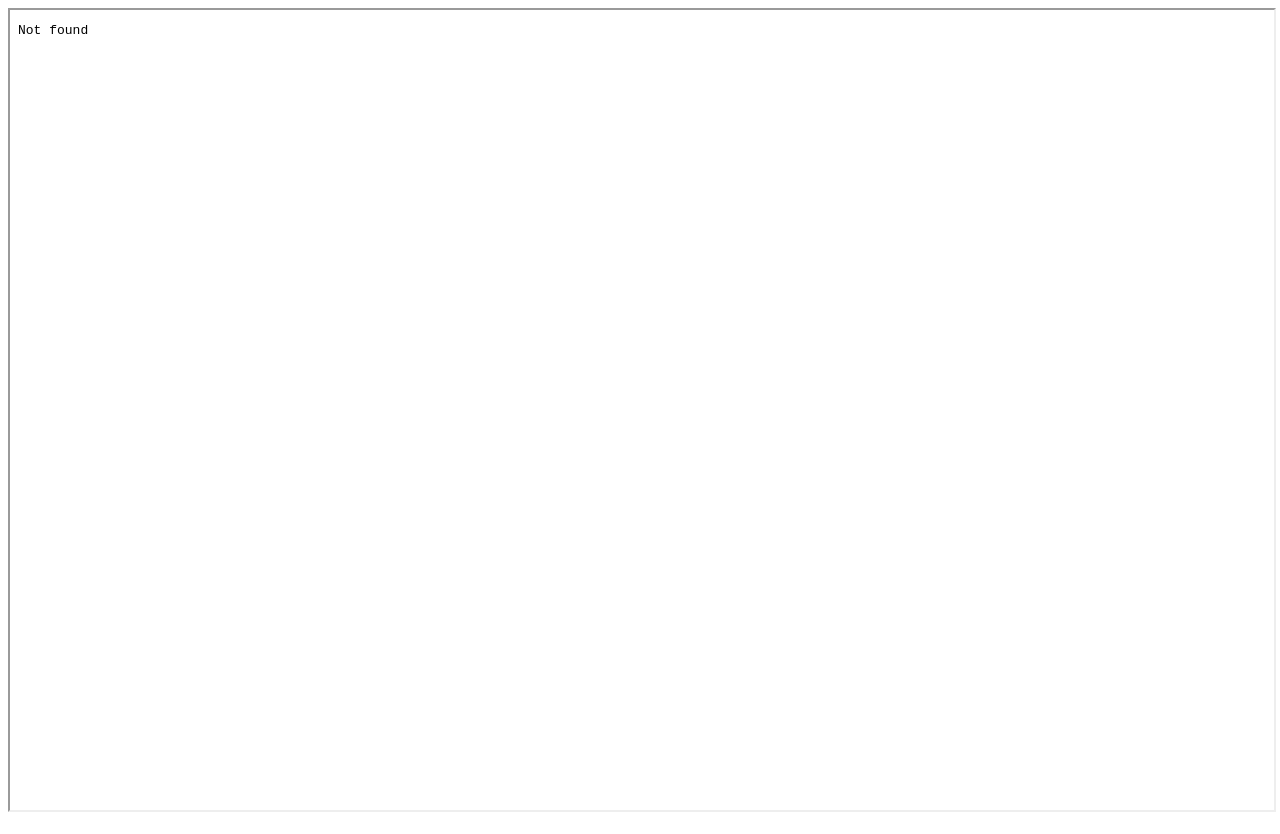
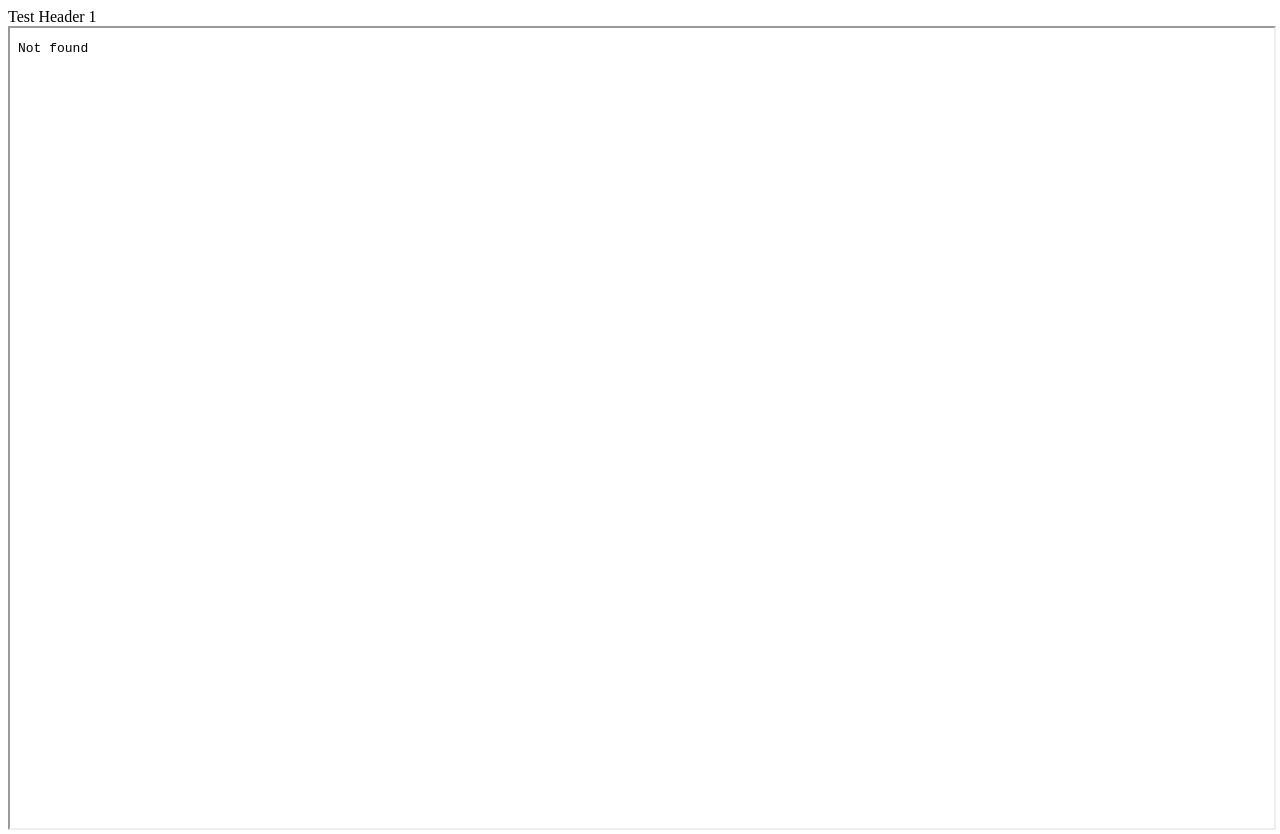
Before and after one commit to rekorse/rekorse.github.io, a plain HTML site: page index.html in a window 1280 px wide. Drawn offline with Linux system fonts and the light colour scheme.

Commit message:
Update index.html

```diff
--- a/index.html
+++ b/index.html
@@ -1,6 +1,7 @@
 <!DOCTYPE html>
 <html lang="en">
 <head>
+    <H> Test Header 1</H>
 </head>
 <body>
     <div style="height: 100vh;">
```
